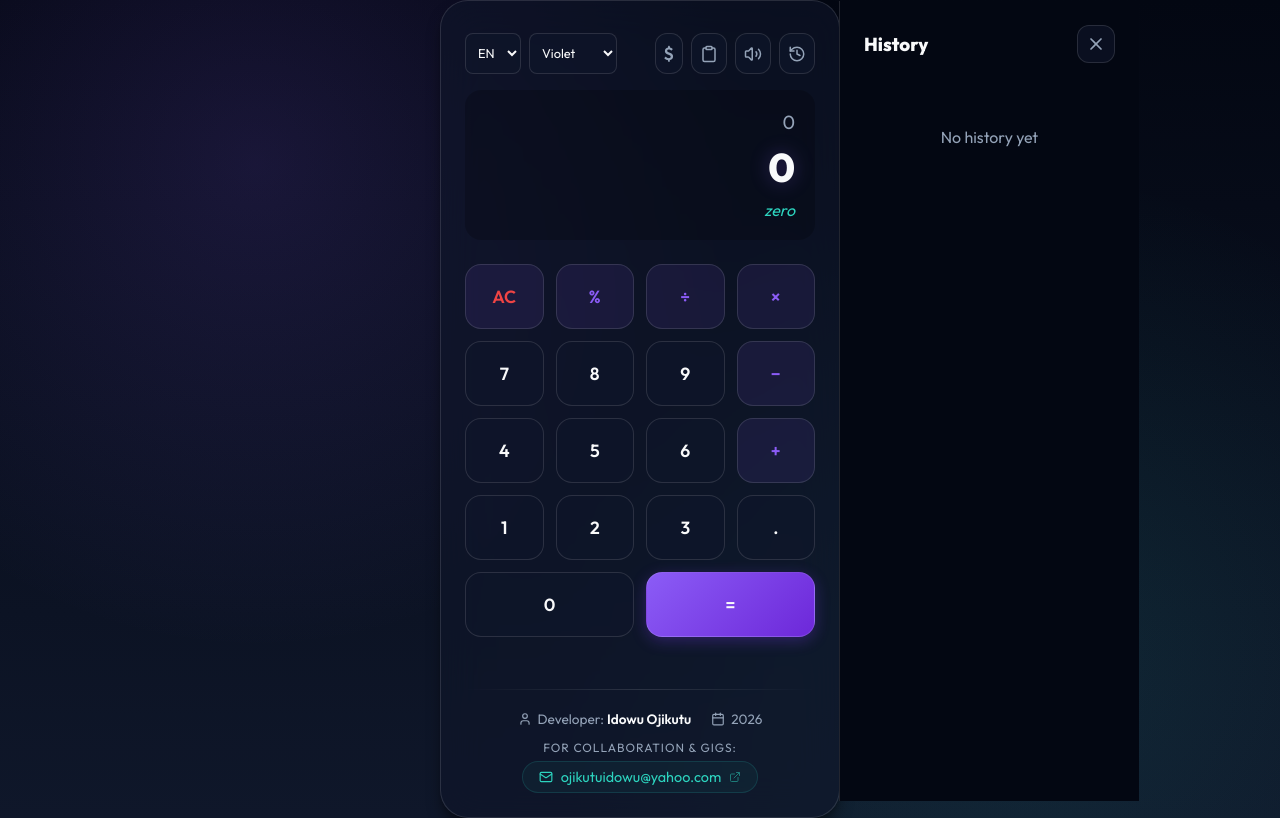
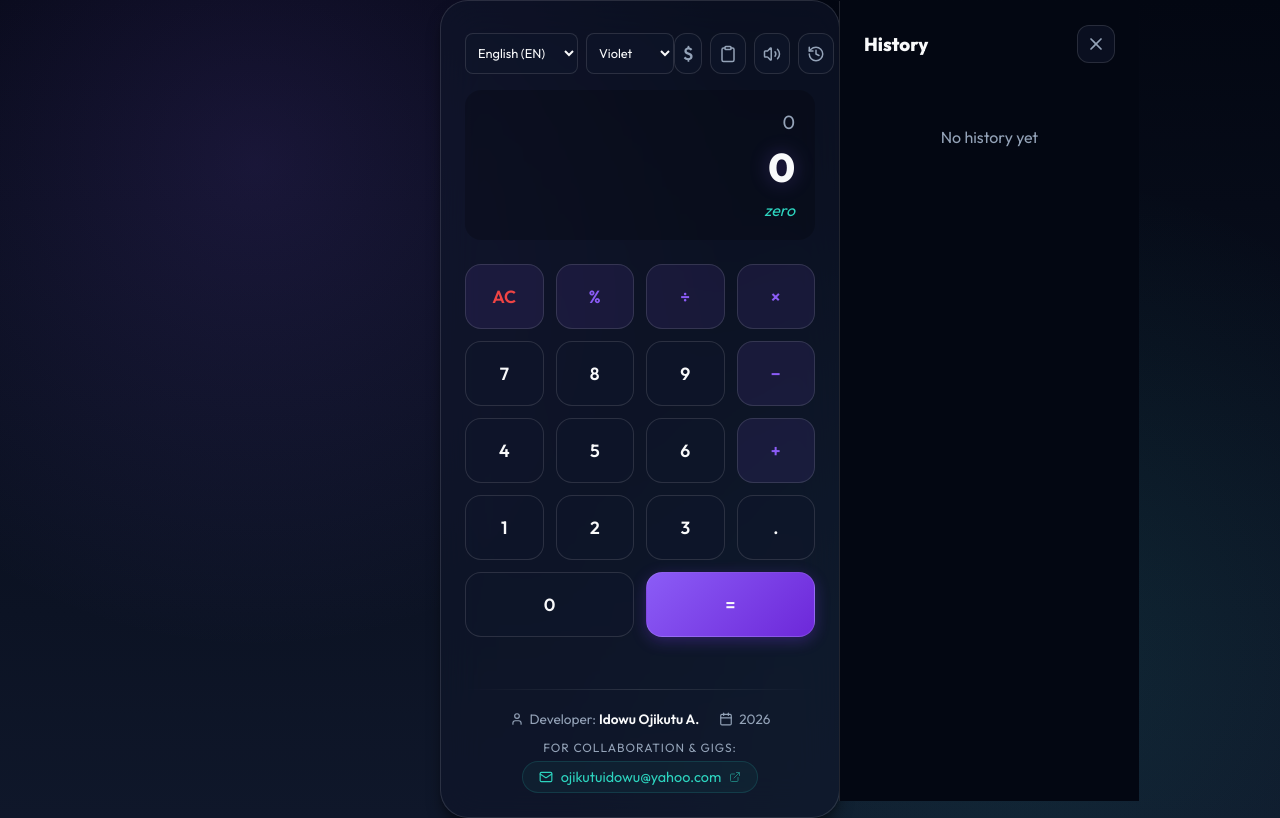
Before and after one commit to idowuojikutu/calculator-to-words, a React (Vite) app: page / in a window 1280 px wide. Built offline with nearby package versions, Linux system fonts and the light colour scheme.

Commit message:
Polish UI to match final design: update labels and author name

```diff
--- a/src/App.jsx
+++ b/src/App.jsx
@@ -243,11 +243,11 @@ export default function App() {
       <div className="controls-top">
         <div style={{ display: 'flex', gap: '8px' }}>
           <select className="lang-selector" value={lang} onChange={(e) => setLang(e.target.value)}>
-            <option value="en">EN</option>
-            <option value="es">ES</option>
-            <option value="fr">FR</option>
-            <option value="ar">AR</option>
-            <option value="yo">YO</option>
+            <option value="en">English (EN)</option>
+            <option value="es">Español (ES)</option>
+            <option value="fr">Français (FR)</option>
+            <option value="ar">العربية (AR)</option>
+            <option value="yo">Yorùbá (YO)</option>
           </select>
           <select className="lang-selector" value={theme} onChange={(e) => setTheme(e.target.value)}>
             <option value="default">Violet</option>
@@ -323,7 +323,7 @@ export default function App() {
         <div className="author-info">
           <div className="author-name">
             <User size={14} className="icon" />
-            <span>Developer: <strong>Idowu Ojikutu</strong></span>
+            <span>Developer: <strong>Idowu Ojikutu A.</strong></span>
           </div>
           <div className="author-year">
             <Calendar size={14} className="icon" />
```
